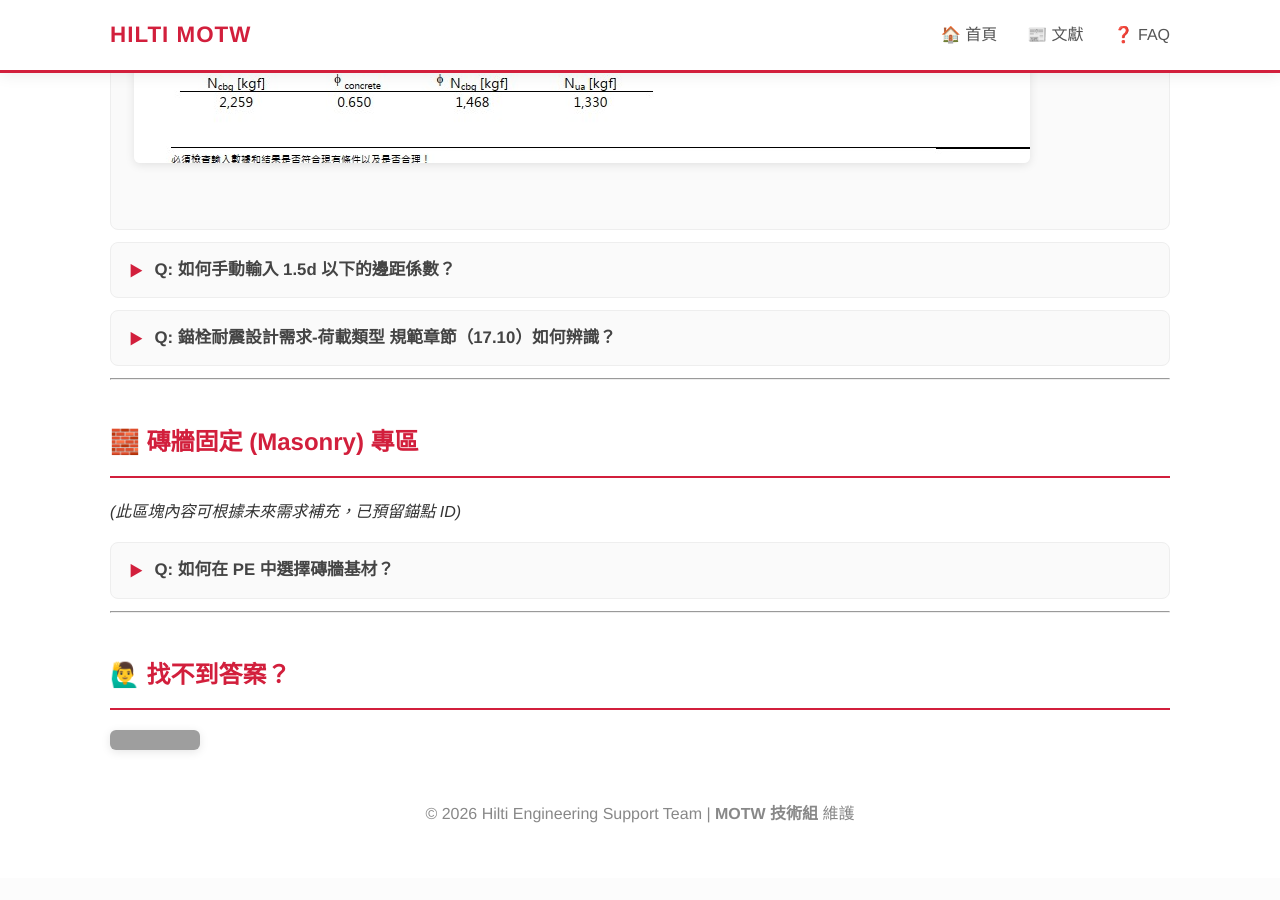
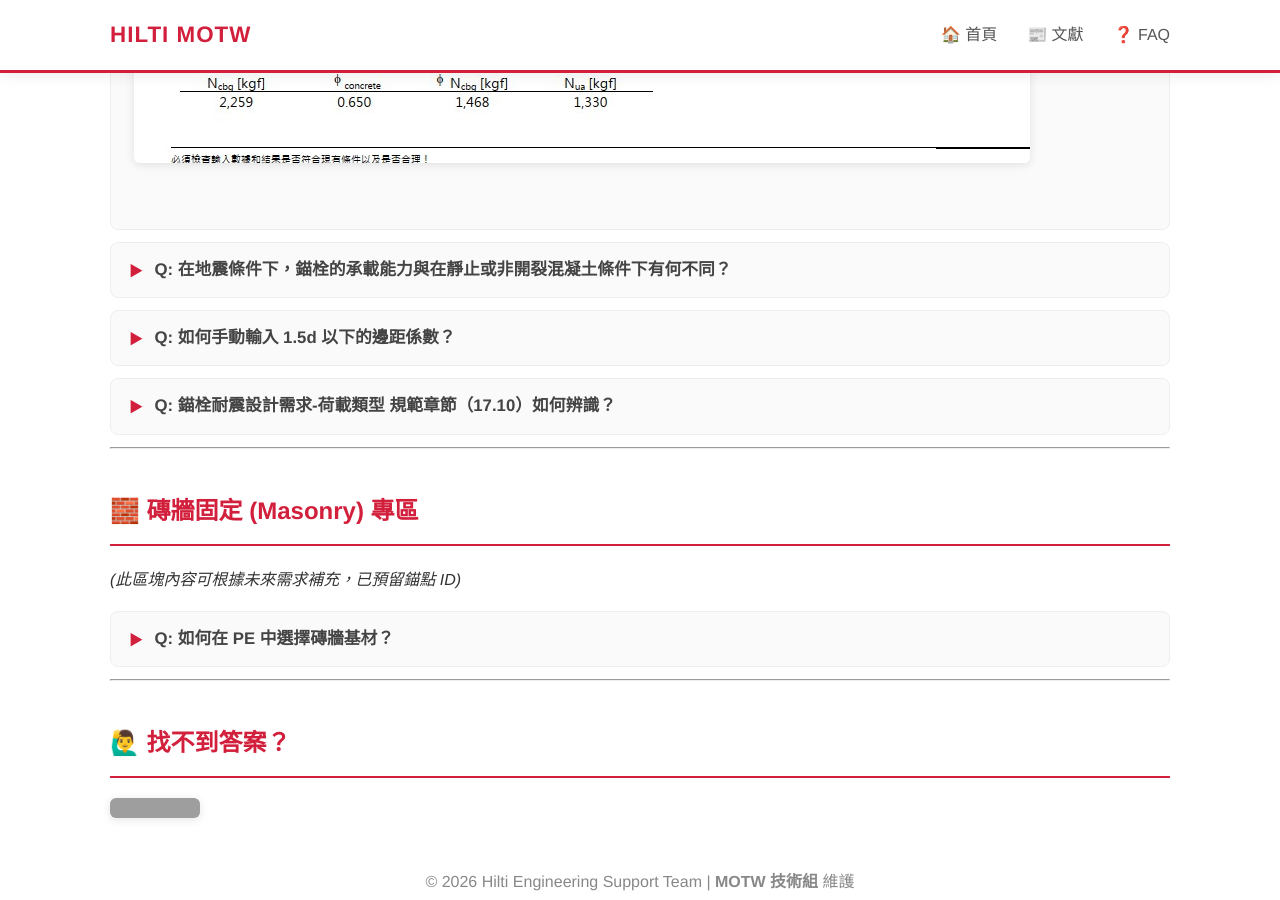
Before and after one commit to SSTTW/TWsoftware-FAQ, a Jekyll site: the page built from faq.md, in a window 1280 px wide and 900 px high, scrolled down 2298 px. Built offline with Jekyll 4.4.1, drawn with Linux system fonts in a browser that asks for light colours; before the commit the page ends 3176 px from its top, so only the background shows below that; grey boxes are pictures that could not be loaded.

Commit message:
Update faq.md

```diff
--- a/faq.md
+++ b/faq.md
@@ -103,6 +103,9 @@ title: MOTW PROFIS Engineering FAQ
 <summary>Q: 113年1月1日生效的「建築物混凝土結構設計規範」有何重點？</summary>
 <div class="answer-content">
 新規範要求錨栓須考慮<b>開裂混凝土</b>及<b>地震載重 (Seismic Design)</b>。對於安全相關之附掛物，明確要求必須使用具有認證（如 ICC-ESR 或 ETA）的錨栓產品。
+根據內政部於中華民國 113 年 1 月 1 日生效的「建築物混凝土結構設計規範」，其第十七章「混凝土結構用錨栓」是以美國 ACI 318-19 規範為基礎，並考量了下一版 ACI 318 (ACI 318-25) 的重要內容修訂而成。
+此章節適用於結構構件與非屬結構但與安全有關之附掛物的結合，例如消防灑水系統、重型懸吊管或安全欄杆等。規範中明確要求錨栓須符合開裂混凝土要求並能抵抗地震載重，
+同時混凝土結構用錨栓的品質試驗方法和合格標準建議參考美國混凝土學會的 ACI 355.2 和 ACI 355.4。
 </div>
 </details>
 
@@ -136,6 +139,14 @@ title: MOTW PROFIS Engineering FAQ
 3. **地震區建議**：高地震區建議優先考慮具備 C2 認證的化學錨栓（如 HIT-RE 500 V3），其對於較寬的裂縫有更佳的位移耐受度。
 <br>
 <img src="./images/image.png"><br>
+</div>
+</details>
+
+<details>
+<summary>Q: 在地震條件下，錨栓的承載能力與在靜止或非開裂混凝土條件下有何不同？ </summary>
+<div class="answer-content">
+地震條件下的錨栓試驗（例如根據ACI 355.2/355.4）是在循環載荷、假設混凝土總是開裂、且裂縫寬度較大的情況下進行的6。
+這些試驗結果會決定錨栓在地震情況下的拔出拉力和剪力破壞抗力，在地震情況下，錨栓的強度會顯著降低，例如M8錨栓在開裂混凝土地震條件下的拔出抗力遠低於非開裂或開裂靜止條件。
 </div>
 </details>
 
```
